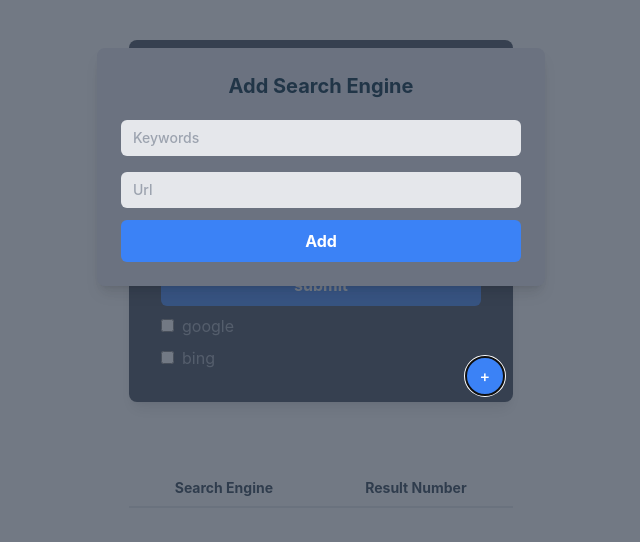
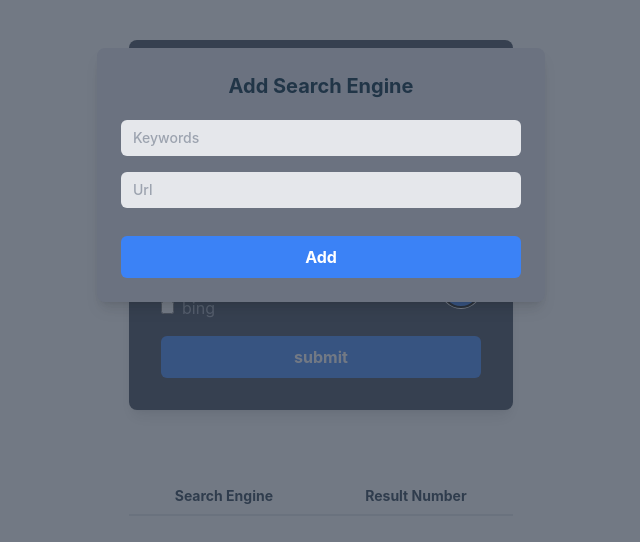
Before and after one commit to chaneetsk/url-finder, a React (Vite) app: page / in a window 1280 px wide. Both pictures are taken after typing "Sample" into the empty fields and a click on the button "Add new search engine". Shown: the top 542 px of the page, without its empty margins (319-959 px from the left). Built offline with nearby package versions, Linux system fonts and the light colour scheme.

Commit message:
add search form test cases

```diff
--- a/src/components/AddModal/AddModal.tsx
+++ b/src/components/AddModal/AddModal.tsx
@@ -46,8 +46,9 @@ const AddModal = ({show, onClose, updateUrls}:AddModalTypes) => {
       className="fixed inset-0 bg-gray-700 bg-opacity-70 flex items-start justify-center"
     >
       <div
-        data-testId="overlay"
-        className="fixed left-0 right-0 top-0 bottom-0 -z-10"
+        data-testid="overlay"
+        className="fixed left-0 right-0 top-0 bottom-0"
+        style={{ zIndex: -1 }}
         onClick={handleOnClose}
         tabIndex={0}
       />
--- a/src/components/Button/Button.tsx
+++ b/src/components/Button/Button.tsx
@@ -9,7 +9,7 @@ const Button = ({ buttonText, buttonType, onClick}: ButtonType) => {
   return (
     <>
       <button
-        className="w-full bg-blue-500 text-white font-bold py-2 px-4
+        className="w-full mt-4 bg-blue-500 text-white font-bold py-2 px-4
           rounded-md hover:bg-blue-600 focus:outline-none focus:ring-2 focus:ring-blue-500"
         type={buttonType}
         onClick={onClick}
--- a/src/components/SearchForm/SearchForm.tsx
+++ b/src/components/SearchForm/SearchForm.tsx
@@ -24,8 +24,8 @@ const SearchForm = ({ onSubmit, searchEngine }: SearchFormTypes) => {
 
   // update checkboxes when a new search engine is added
   useEffect(() => {
-    setCheckboxes(searchEngine.map((item) => ({ label: item, checked: false })));
-  }, [searchEngine]);
+    setCheckboxes(searchEngine.map((item) => ({ label: item, checked: false })))
+  }, [searchEngine])
 
   const onFormSubmit = (e: React.FormEvent<HTMLFormElement>) => {
     e.preventDefault()
@@ -74,10 +74,6 @@ const SearchForm = ({ onSubmit, searchEngine }: SearchFormTypes) => {
           textValue={formData.url}
           placeholderText="Url"
         />
-        <Button
-          buttonText="submit"
-          buttonType="submit"
-        />
         <div>
           {checkboxes.map((checkbox) => {
             return (
@@ -91,6 +87,10 @@ const SearchForm = ({ onSubmit, searchEngine }: SearchFormTypes) => {
           })
           }
         </div>
+        <Button
+          buttonText="submit"
+          buttonType="submit"
+        />
         {
           showErr &&
             <div className="bg-red-100 border border-red-400 text-red-700 px-4 py-3 rounded relative">
--- a/src/home/Home.tsx
+++ b/src/home/Home.tsx
@@ -12,7 +12,7 @@ const Home = () => {
   const [isAddModalOpen, setIsAddModalOpen] = useState(false)
   const [results, setResults] = useState<ResultTypes>([])
 
-  const { fetchData } = useFetchResults(urls);
+  const { fetchData } = useFetchResults(urls)
 
   const updateUrls = (formData: AddFormDataType) => {
     setUrls((prevValue) => {
@@ -35,13 +35,8 @@ const Home = () => {
           searchEngine={Object.keys(urls)}
         />
       </div>
-      <AddModal
-        show={isAddModalOpen}
-        updateUrls={updateUrls}
-        onClose={() => setIsAddModalOpen(!isAddModalOpen)}
-      />
       <button
-        className="absolute bottom-28 right-2 flex items-center justify-center bg-blue-500 text-white
+        className="absolute bottom-52 right-8 flex items-center justify-center bg-blue-500 text-white
           w-10 h-10 rounded-full hover:bg-blue-700"
         onClick={() => setIsAddModalOpen(!isAddModalOpen)}
         role="button"
@@ -49,6 +44,11 @@ const Home = () => {
       >
         +
       </button>
+      <AddModal
+        show={isAddModalOpen}
+        updateUrls={updateUrls}
+        onClose={() => setIsAddModalOpen(!isAddModalOpen)}
+      />
       <ResultPane
         results={results}
       />
```
Also changed, not shown: .eslintrc.cjs, 2 other files (tests, documents, lock files or other folders).
